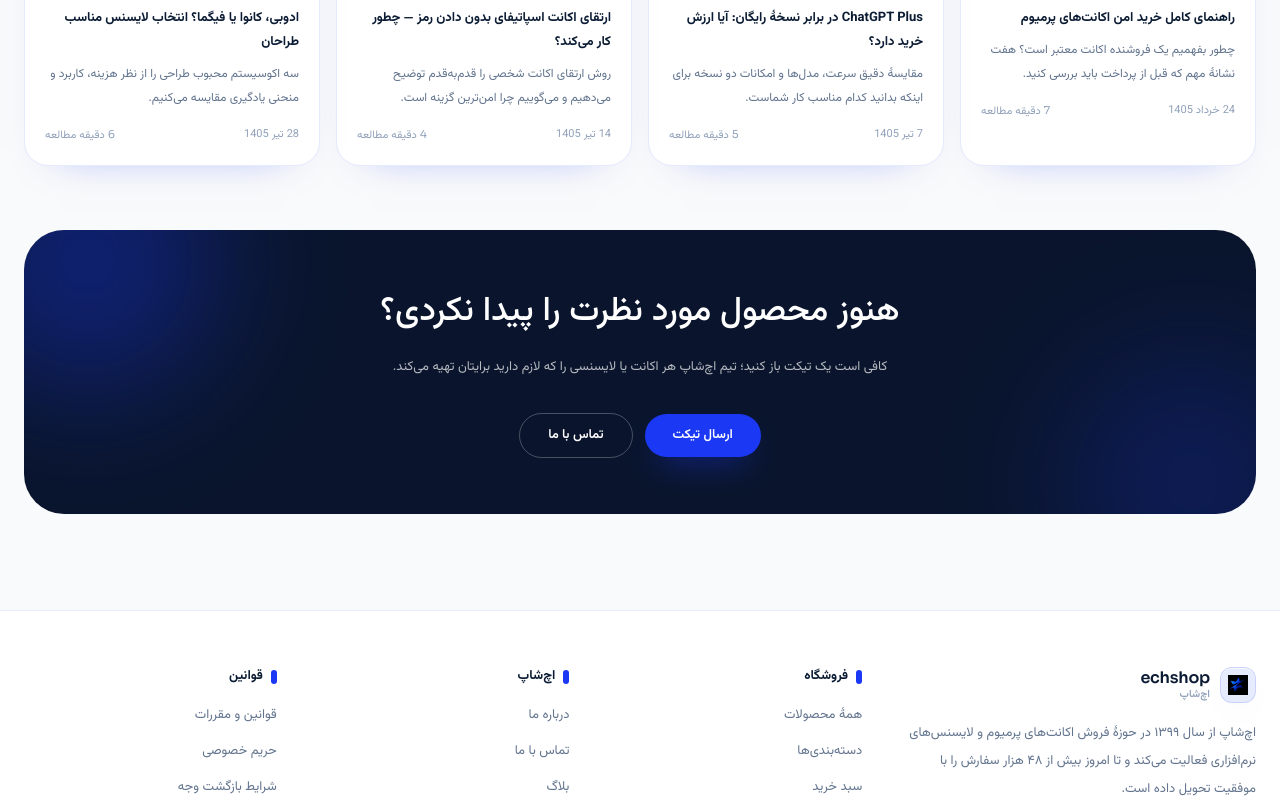
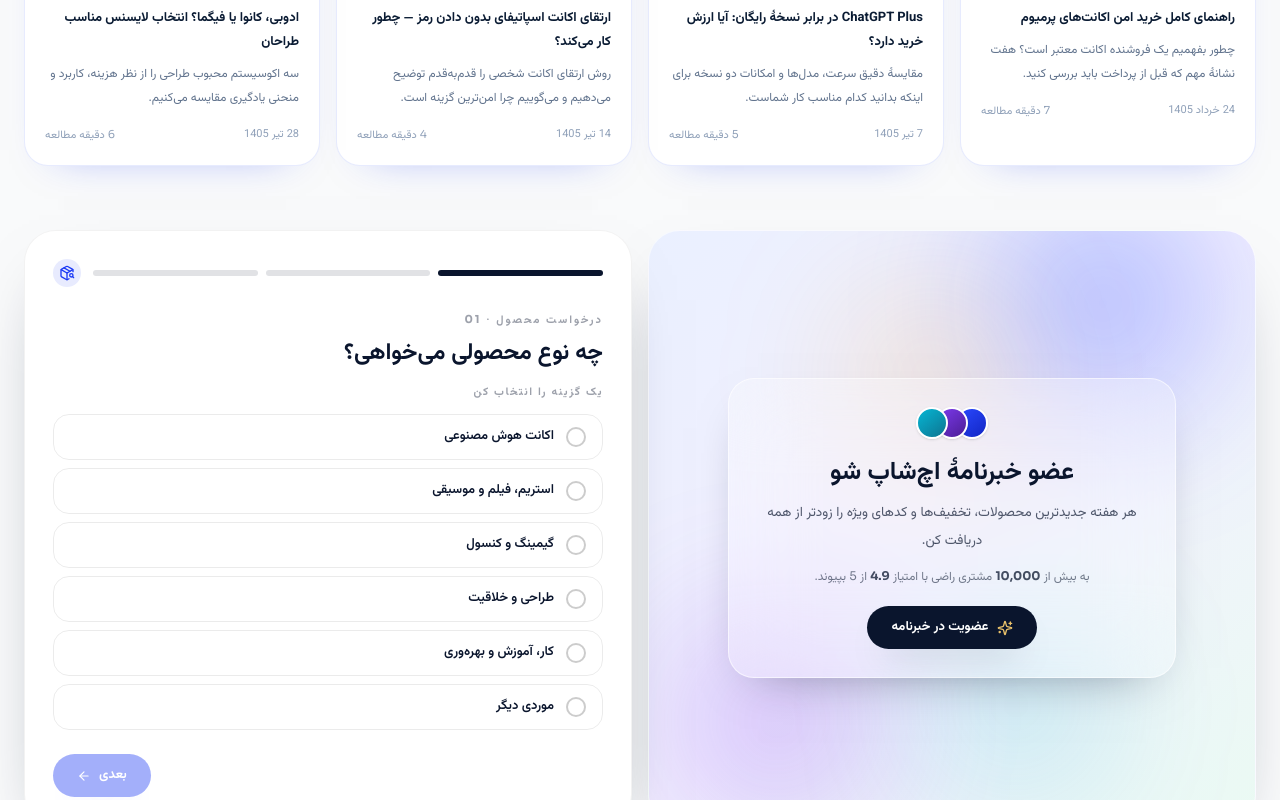
Before and after one commit to hesaamhub/echshop, a Next.js app: page / in a window 1280 px wide. Shown: the part 5300-6100 px from the top of the page. Built offline with nearby package versions, Linux system fonts and the light colour scheme.

Commit message:
feat: جایگزینی بخش CTA با خبرنامه و فرم درخواست محصول

```diff
--- a/src/app/page.tsx
+++ b/src/app/page.tsx
@@ -19,6 +19,8 @@ import NewArrivalBanner from "@/components/site/NewArrivalBanner"
 import PosterGrid from "@/components/site/PosterGrid"
 import QuickOrder from "@/components/site/QuickOrder"
 import CurrencyPay from "@/components/site/CurrencyPay"
+import NewsletterCTA from "@/components/site/NewsletterCTA"
+import ProductRequestForm from "@/components/site/ProductRequestForm"
 import { brandLogos } from "@/lib/brands"
 import { categories, posts, products, siteContent } from "@/lib/data"
 import { newArrivals } from "@/lib/newArrivals"
@@ -105,11 +107,7 @@ export default function HomePage() {
         </Section>
 
         {/* محصولات جدید با بنر تصویری */}
-        <Section
-          title="جدیدترین محصولات"
-          href="/products"
-          linkLabel="مشاهدهٔ همه"
-        >
+        <Section title="جدیدترین محصولات" href="/products" linkLabel="مشاهدهٔ همه">
           <div className="grid gap-4 sm:grid-cols-2 lg:grid-cols-4">
             {newArrivals.map((item) => (
               <NewArrivalBanner key={item.slug} item={item} />
@@ -154,34 +152,11 @@ export default function HomePage() {
           </div>
         </Section>
 
-        {/* دعوت به اقدام */}
+        {/* خبرنامه و درخواست محصول */}
         <Section>
-          <div className="relative overflow-hidden rounded-[40px] bg-[#0a152d] px-8 py-14 text-center">
-            <div className="absolute -top-24 -left-16 h-64 w-64 rounded-full bg-[#1b39f5]/35 blur-3xl" />
-            <div className="absolute -bottom-24 -right-16 h-64 w-64 rounded-full bg-[#1b39f5]/20 blur-3xl" />
-            <div className="relative">
-              <h2 className="font-display text-[28px] md:text-[34px] font-medium text-white">
-                هنوز محصول مورد نظرت را پیدا نکردی؟
-              </h2>
-              <p className="mx-auto mt-4 max-w-xl text-[13px] leading-7 text-white/70">
-                کافی است یک تیکت باز کنید؛ تیم اچ‌شاپ هر اکانت یا لایسنسی را که لازم دارید
-                برایتان تهیه می‌کند.
-              </p>
-              <div className="mt-8 flex flex-wrap items-center justify-center gap-3">
-                <Link
-                  href="/dashboard/tickets"
-                  className="glass-solid rounded-full px-7 py-3 text-[13px] font-semibold"
-                >
-                  ارسال تیکت
-                </Link>
-                <Link
-                  href="/contact"
-                  className="rounded-full border border-white/25 px-7 py-3 text-[13px] font-semibold text-white transition-colors hover:bg-white/10"
-                >
-                  تماس با ما
-                </Link>
-              </div>
-            </div>
+          <div className="grid items-stretch gap-4 lg:grid-cols-2">
+            <NewsletterCTA />
+            <ProductRequestForm />
           </div>
         </Section>
       </main>
```
